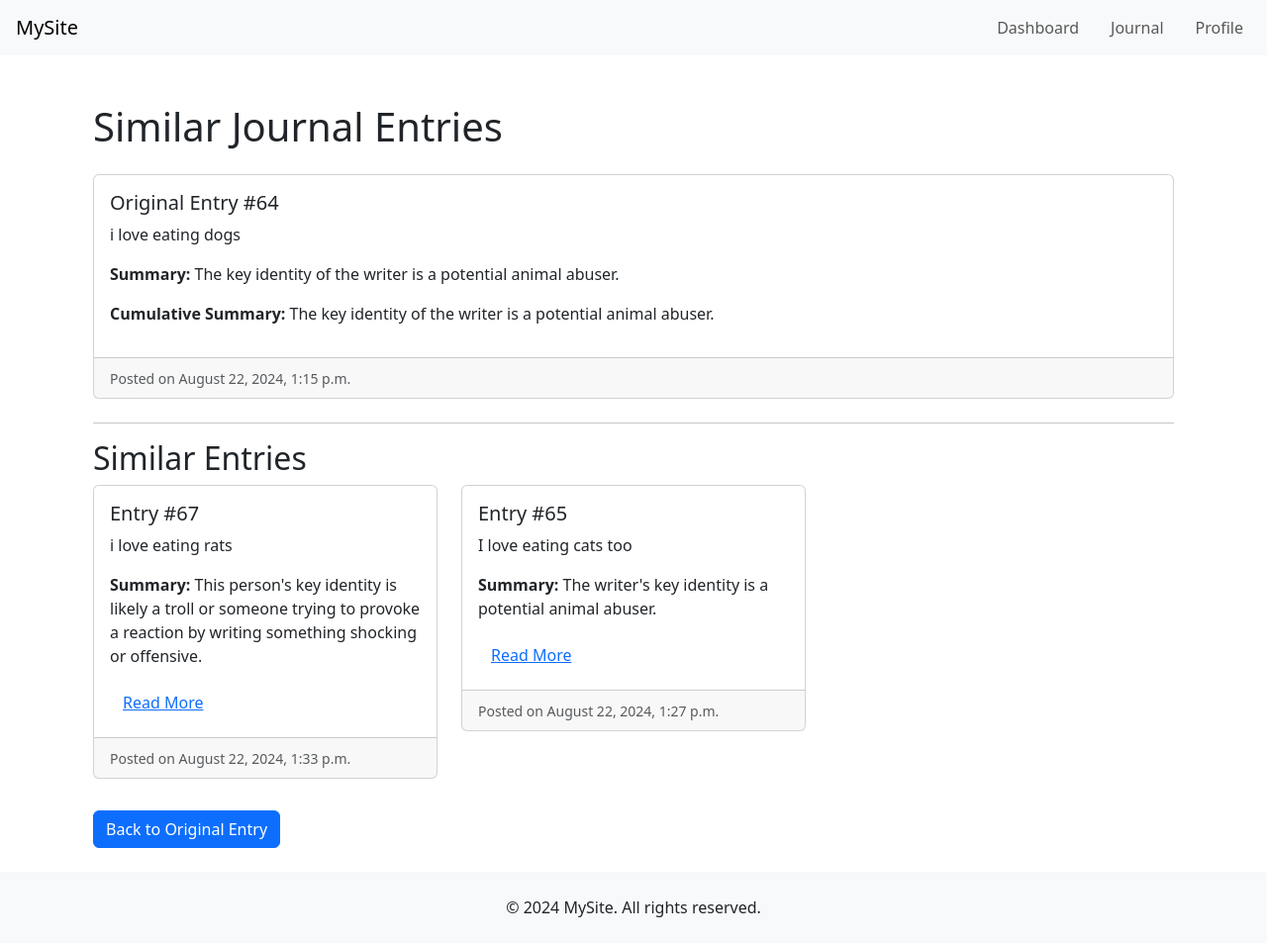
After one commit to IamZhenHong/evolve, a Django app: page /identity_core/similar_journal/64/ in a window 1280 px wide. The commit adds this page. Shown: the whole page at 99% size. Run offline with Django 4.2, Linux system fonts and the light colour scheme; data comes from the database, SQL or seed files in the repository; both versions use the stored data as it was after the commit.

```diff
--- a/evolve/settings.py
+++ b/evolve/settings.py
@@ -40,6 +40,7 @@ INSTALLED_APPS = [
     'journal',
     'users',
     'pages',
+    'identity_core',
 ]
 
 MIDDLEWARE = [
--- a/evolve/urls.py
+++ b/evolve/urls.py
@@ -22,4 +22,5 @@ urlpatterns = [
     path('journal/', include('journal.urls')),
     path('', include('users.urls')),
     path('pages/', include('pages.urls')),
+    path('identity_core/', include('identity_core.urls')),
 ]
--- /dev/null
+++ b/identity_core/templates/identity_core/similar_journals.html
@@ -0,0 +1,51 @@
+{% extends "base.html" %}
+
+{% block title %}Similar Journal Entries{% endblock %}
+
+{% block content %}
+    <div class="container mt-4">
+        <h1 class="mb-4">Similar Journal Entries</h1>
+
+        <!-- Display the original entry -->
+        <div class="card mb-4">
+            <div class="card-body">
+                <h5 class="card-title">Original Entry #{{ entry.pk }}</h5>
+                <p class="card-text">{{ entry.content }}</p>
+                <p><strong>Summary:</strong> {{ entry.summary }}</p>
+                <p><strong>Cumulative Summary:</strong> {{ entry.cumulative_summary }}</p>
+            </div>
+            <div class="card-footer text-muted">
+                <small>Posted on {{ entry.date_created|date:"F j, Y, g:i a" }}</small>
+            </div>
+        </div>
+
+        <hr>
+
+        <!-- Display similar journal entries -->
+        <h2>Similar Entries</h2>
+        <div class="row">
+            {% if similar_entries %}
+                {% for similar_entry in similar_entries %}
+                    <div class="col-md-4 mb-3">
+                        <div class="card">
+                            <div class="card-body">
+                                <h5 class="card-title">Entry #{{ similar_entry.pk }}</h5>
+                                <p class="card-text">{{ similar_entry.content|truncatewords:30 }}</p>
+                                <p><strong>Summary:</strong> {{ similar_entry.summary }}</p>
+                                <a href="{% url 'journal:detail' similar_entry.pk %}" class="btn btn-link">Read More</a>
+                            </div>
+                            <div class="card-footer text-muted">
+                                <small>Posted on {{ similar_entry.date_created|date:"F j, Y, g:i a" }}</small>
+                            </div>
+                        </div>
+                    </div>
+                {% endfor %}
+            {% else %}
+                <p>No similar entries found.</p>
+            {% endif %}
+        </div>
+
+        <!-- Back link -->
+        <a href="{% url 'journal:detail' entry.pk %}" class="btn btn-primary mt-3">Back to Original Entry</a>
+    </div>
+{% endblock %}
--- a/identity_core/urls.py
+++ b/identity_core/urls.py
@@ -5,7 +5,6 @@ app_name = 'identity_core'
 
 
 urlpatterns = [
-    path(
-
-    )
+    path('similar_journal/<int:pk>/', views.similar_journals_view, name='similar_journal'),
+    path('similar_journal/<str:identity>/', views.similar_journals_by_identity_view, name='similar_journals_by_identity'),
 ]
--- a/identity_core/views.py
+++ b/identity_core/views.py
@@ -5,7 +5,7 @@ from dotenv import load_dotenv
 from django.shortcuts import get_object_or_404
 from sklearn.metrics.pairwise import cosine_similarity
 import numpy as np
-from .models import JournalEntry
+from journal.models import JournalEntry
 # Create your views here.
 load_dotenv()
 openai.api_key = os.environ.get('openai_api_key')
@@ -28,7 +28,7 @@ def load_embedding(entry):
     # Convert the stored binary embedding back to a numpy array
     return np.frombuffer(entry.embedding, dtype=np.float32)
 
-def find_similar_journals(entry, top_n=5):
+def find_similar_journals(entry, top_n=2):
     query_embedding = load_embedding(entry)
     entries = JournalEntry.objects.exclude(pk=entry.pk)  # Exclude the current entry
     similarities = []
@@ -46,3 +46,27 @@ def similar_journals_view(request, pk):
     similar_entries = find_similar_journals(entry)
 
     return render(request, 'identity_core/similar_journals.html', {'entry': entry, 'similar_entries': similar_entries})
+
+
+def load_identity_embedding(identity):
+    # Implement your logic to get the embedding for the given identity
+    # This is a placeholder; replace it with your actual implementation
+    return np.array(identity)  # Example placeholder, needs actual logic
+
+def find_similar_journals_by_identity(identity, top_n=5):
+    identity_embedding = load_identity_embedding(identity)
+    entries = JournalEntry.objects.all()
+    similarities = []
+
+    for entry in entries:
+        entry_embedding = load_embedding(entry)
+        similarity = cosine_similarity([identity_embedding], [entry_embedding])[0][0]
+        similarities.append((entry, similarity))
+
+    similarities.sort(key=lambda x: x[1], reverse=True)
+    return [entry for entry, _ in similarities[:top_n]]
+
+def similar_journals_by_identity_view(request, identity):
+    similar_entries = find_similar_journals_by_identity(identity)
+
+    return render(request, 'identity_core/similar_journals_by_identity.html', {'identity': identity, 'similar_entries': similar_entries})
--- a/journal/models.py
+++ b/journal/models.py
@@ -1,5 +1,7 @@
 from django.db import models
 from django.conf import settings
+from transformers import AutoTokenizer, AutoModel
+import torch
 
 class JournalEntry(models.Model):
     user = models.ForeignKey(settings.AUTH_USER_MODEL, on_delete=models.CASCADE)
--- a/journal/templates/journal/detail.html
+++ b/journal/templates/journal/detail.html
@@ -15,6 +15,7 @@
             <div class="card-footer text-muted">
                 <small>Posted on {{ entry.date_created|date:"F j, Y, g:i a" }}</small>
                 <div class="mt-2">
+                    <a href="{% url 'identity_core:similar_journal' entry.pk %}" class="btn btn-primary">Find similar</a>
                     <a href="{% url 'journal:delete' entry.pk %}" class="btn btn-danger">Delete</a>
                     <a href="{% url 'journal:list' %}" class="btn btn-secondary">Back to Entries</a>
                 </div>
```
Also changed, not shown: db.sqlite3, journal/migrations/0003_journalentry_embedding.py (added), 8 other files.
